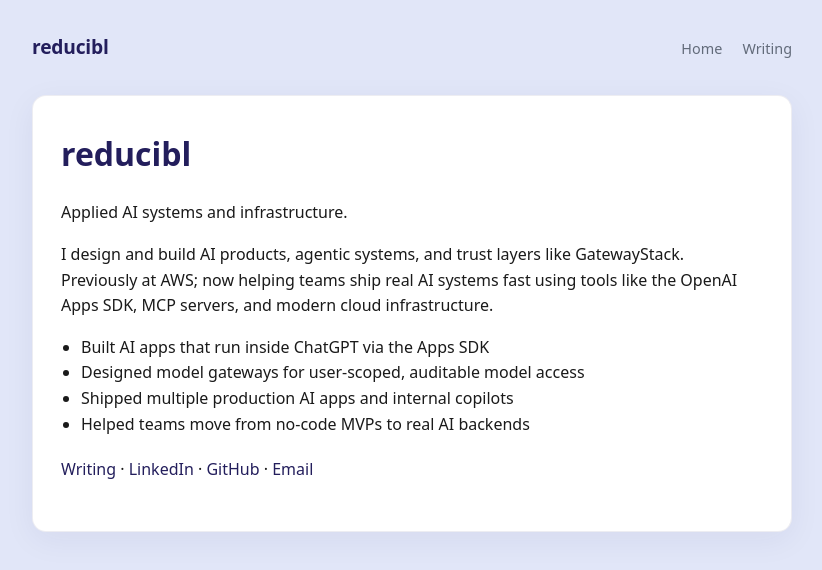
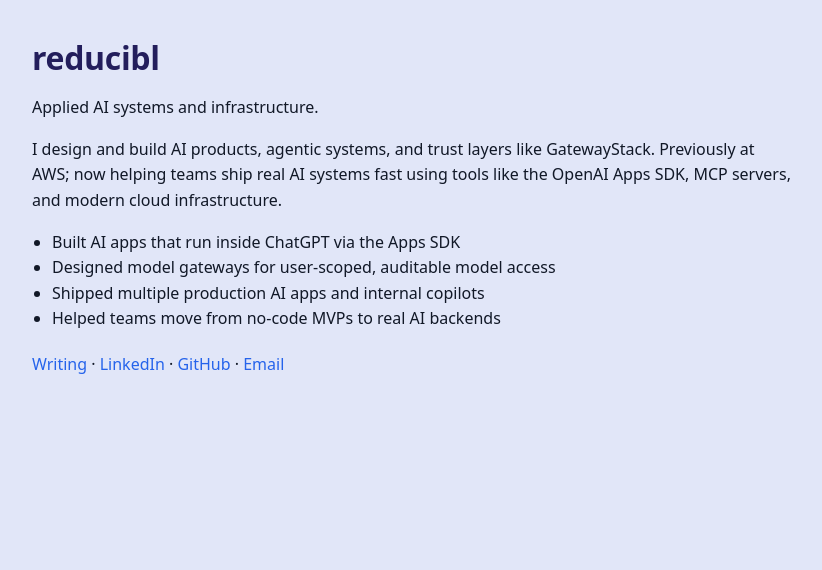
Before and after one commit to davidcrowe/reducibl.com, a Jekyll site: the page built from index.md, in a window 1280 px wide. Shown: the top 570 px of the page, without its empty margins (228-1050 px from the left). Built offline with Jekyll 4.4.1, drawn with Linux system fonts in a browser that asks for light colours.

Commit message:
ux experimentation

```diff
--- a/_layouts/default.html
+++ b/_layouts/default.html
@@ -9,20 +9,26 @@
 
     <style>
       :root {
-        --primary: #231E5C;        /* Inner primary (deep indigo) */
-        --accent-light: #E1E6F8;  /* Inner tertiary, soft background */
-        --text: #1A1A1A;
-        --muted: #626B7A;
-        --card-bg: #FFFFFF;
+        --bg: #E1E6F8;          /* Inner tertiary, periwinkle */
+        --text: #111827;        /* dark neutral */
+        --muted: #6B7280;       /* gray */
+        --heading: #231E5C;     /* Inner primary */
+        --link: #2563EB;        /* brighter blue for links */
+        --link-hover: #1D4ED8;  /* darker on hover */
+      }
+
+      * {
+        box-sizing: border-box;
       }
 
       body {
         margin: 0;
         padding: 32px 16px 80px;
         font-family: system-ui, -apple-system, BlinkMacSystemFont, "SF Pro Text", sans-serif;
-        background: var(--accent-light);
+        background: var(--bg);
         color: var(--text);
         line-height: 1.6;
+        font-size: 16px;
       }
 
       .page {
@@ -30,59 +36,33 @@
         margin: 0 auto;
       }
 
-      header {
-        display: flex;
-        justify-content: space-between;
-        align-items: baseline;
-        margin-bottom: 32px;
+      a {
+        color: var(--link);
+        text-decoration: none;
       }
 
-      a {
-        color: var(--primary);
-        text-decoration: none;
-      }
       a:hover {
+        color: var(--link-hover);
         text-decoration: underline;
       }
 
-      .site-title {
-        font-size: 1.2rem;
-        font-weight: 600;
+      h1 {
+        font-size: 2rem;
+        margin-top: 0;
+        margin-bottom: 0.75rem;
+        color: var(--heading);
         letter-spacing: -0.01em;
-        color: var(--primary);
-      }
-
-      nav a {
-        margin-left: 16px;
-        font-size: 0.9rem;
-        color: var(--muted);
-      }
-      nav a:hover {
-        color: var(--primary);
-      }
-
-      .card {
-        background: var(--card-bg);
-        border-radius: 14px;
-        padding: 32px 28px;
-        border: 1px solid rgba(35, 30, 92, 0.08); /* subtle Inner border */
-        box-shadow: 0 8px 32px rgba(35, 30, 92, 0.06);
-      }
-
-      h1 {
-        margin-top: 0;
-        font-size: 2rem;
-        color: var(--primary);
       }
 
       h2 {
         font-size: 1.35rem;
-        color: var(--primary);
         margin-top: 1.5rem;
+        margin-bottom: 0.5rem;
+        color: var(--heading);
       }
 
       p {
-        margin-bottom: 1rem;
+        margin: 0 0 1rem;
       }
 
       ul {
@@ -97,27 +77,14 @@
 
       @media (max-width: 640px) {
         body {
-          padding: 20px 12px 60px;
-        }
-        .card {
-          padding: 24px 18px;
+          padding: 24px 12px 60px;
         }
       }
     </style>
   </head>
   <body>
     <div class="page">
-      <header>
-        <a href="{{ '/' | relative_url }}" class="site-title">reducibl</a>
-        <nav>
-          <a href="{{ '/' | relative_url }}">Home</a>
-          <a href="{{ '/writing' | relative_url }}">Writing</a>
-        </nav>
-      </header>
-
-      <main class="card">
-        {{ content }}
-      </main>
+      {{ content }}
     </div>
   </body>
 </html>
```
